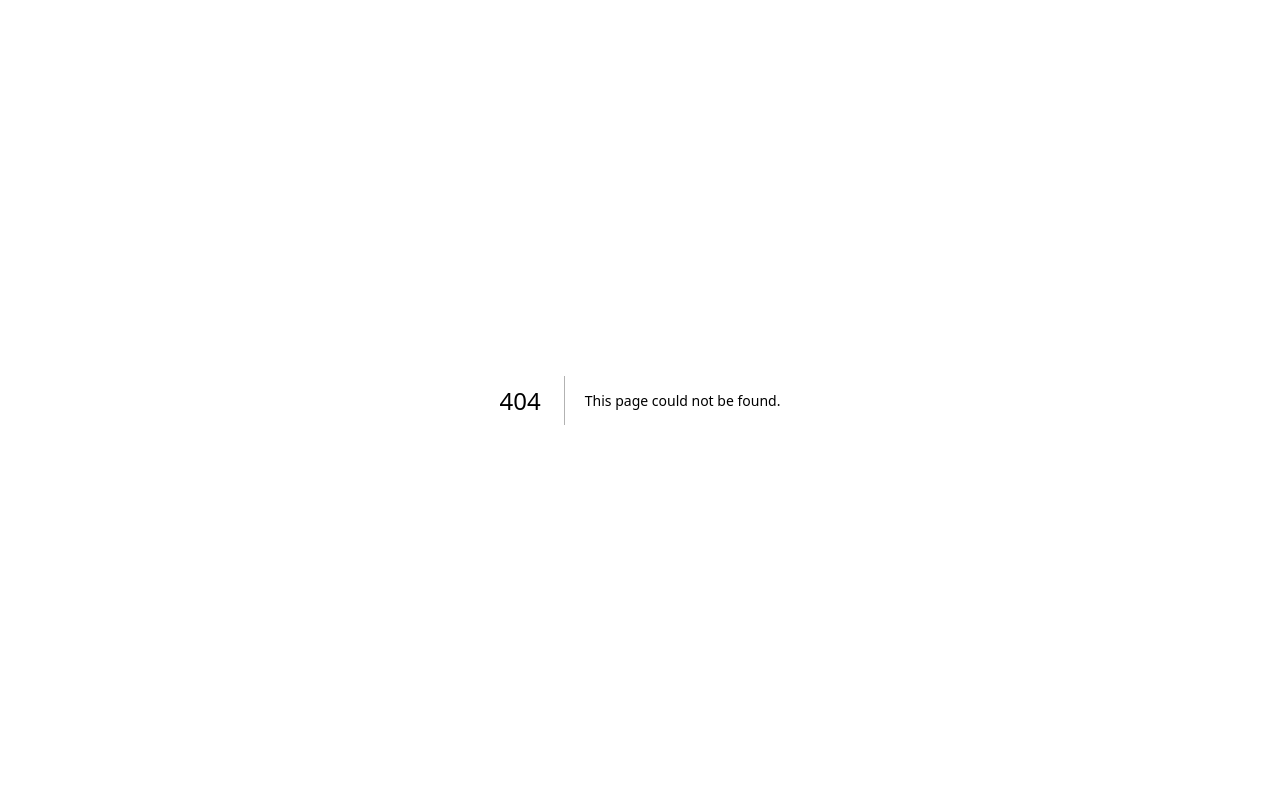
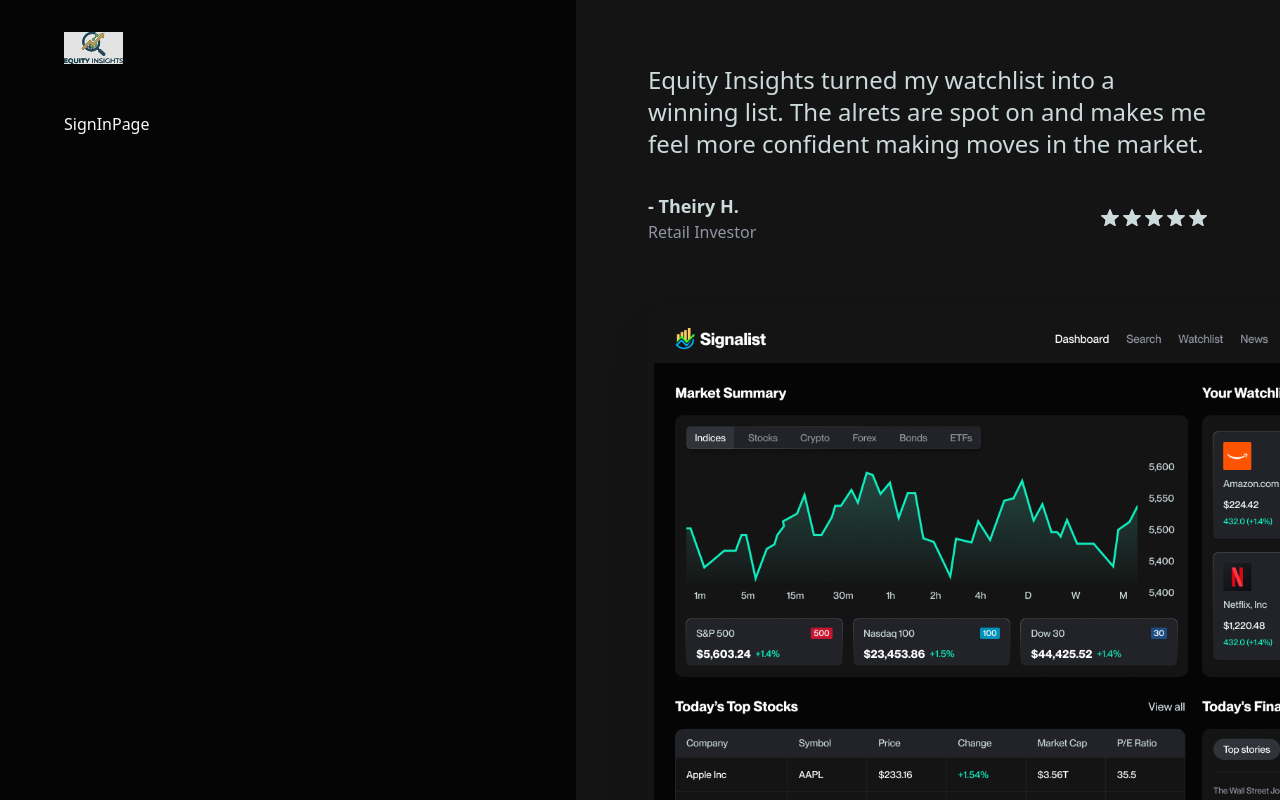
Before and after one commit to Aayush0003/signalist-stock-app, a Next.js app: page /sign-in in a window 1280 px wide. Before the commit this address had no page. Built offline with nearby package versions, Linux system fonts and the light colour scheme.

Commit message:
Updated the Sign in page

```diff
--- /dev/null
+++ b/app/(auth)/layout.tsx
@@ -0,0 +1,42 @@
+import Link from 'next/link';
+import Image from 'next/image';
+
+const Layout = async ({ children }: { children : React.ReactNode }) => {
+    return (
+        <main className="auth-layout">
+            <section className="auth-left-section scrollbar-hide-default">
+                <Link href="/" className="auth-logo">
+                    <Image src="/assets/icons/logo.svg" alt="EquityInsight Logo" width={140} height={32} className='h-8 w-auto' />
+                </Link>
+
+                <div className="pb-6 lg:pb-8 flex-1">{children}</div>
+
+            </section>
+
+            <section className="auth-right-section">
+                <div className="z-10 relative lg:mt-4 lg:mb-16">
+                    <blockquote className="auth-blockquote">
+                        Equity Insights turned my watchlist into a winning list. The alrets are spot on and makes me feel more confident making moves in the market.
+                    </blockquote>
+                    <div className="flex items-center justify-between">
+                        <div>
+                            <cite className="auth-testimonial-author">- Theiry H.</cite>
+                            <p className="max-md:text-xs text-gray-500">Retail Investor</p>
+                        </div>
+                        <div className="flex items-center gap-0.5">
+                            {[1, 2, 3, 4, 5].map((star) => (
+                                <Image src="/assets/icons/star.svg" alt="Star" key={star} width={20} height={20} className="w-5 h-5" />
+
+                            ))}
+                        </div>
+                    </div>
+
+                </div>
+                <div className="flex-1 relative">
+                    <Image src="/assets/images/dashboard.png" alt="Dashboard Preview" width={1440} height={1440} className="auth-dashboard-preview absolute top-0" />
+                </div>
+            </section>
+        </main>
+    )
+}
+export default Layout;
--- /dev/null
+++ b/app/(auth)/sign-in/page.tsx
@@ -0,0 +1,6 @@
+const SignIn:()=> Element = () => {
+    return (
+        <div>SignInPage</div>
+    )
+}
+export default SignIn;
--- /dev/null
+++ b/app/(auth)/sign-up/page.tsx
@@ -0,0 +1,6 @@
+const SignUp:()=> Element = () => {
+    return (
+        <div>SignUpPage</div>
+    )
+}
+export default SignUp;
--- a/app/(root)/page.tsx
+++ b/app/(root)/page.tsx
@@ -22,7 +22,7 @@ const Home = () => {
                         height={600}
                     />
                 </div>
-                <div className="md-col-span xl:col-span-2">
+                <div className="md:col-span xl:col-span-2">
                     <TradingViewWidget
                         title="Stock Heatmap"
                         scriptUrl={`${scriptUrl}stock-heatmap.js`}
--- a/package.json
+++ b/package.json
@@ -15,9 +15,10 @@
     "class-variance-authority": "^0.7.1",
     "clsx": "^2.1.1",
     "lucide-react": "^0.555.0",
-    "next": "^15.5.9",
+    "next": "^16.1.6",
     "react": "19.1.0",
     "react-dom": "19.1.0",
+    "react-hook-form": "^7.71.1",
     "tailwind-merge": "^3.4.0"
   },
   "devDependencies": {
```
Also changed, not shown: 1 other file (tests, documents, lock files or other folders).
